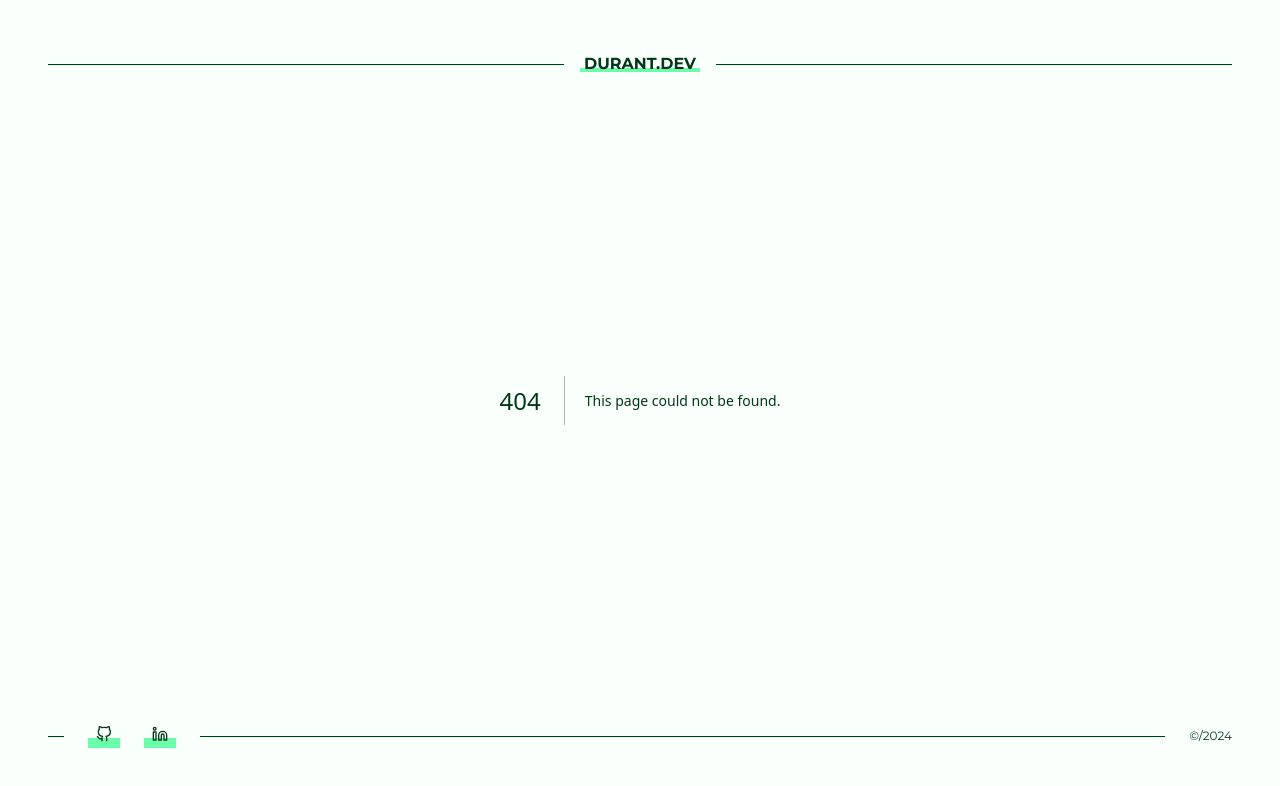
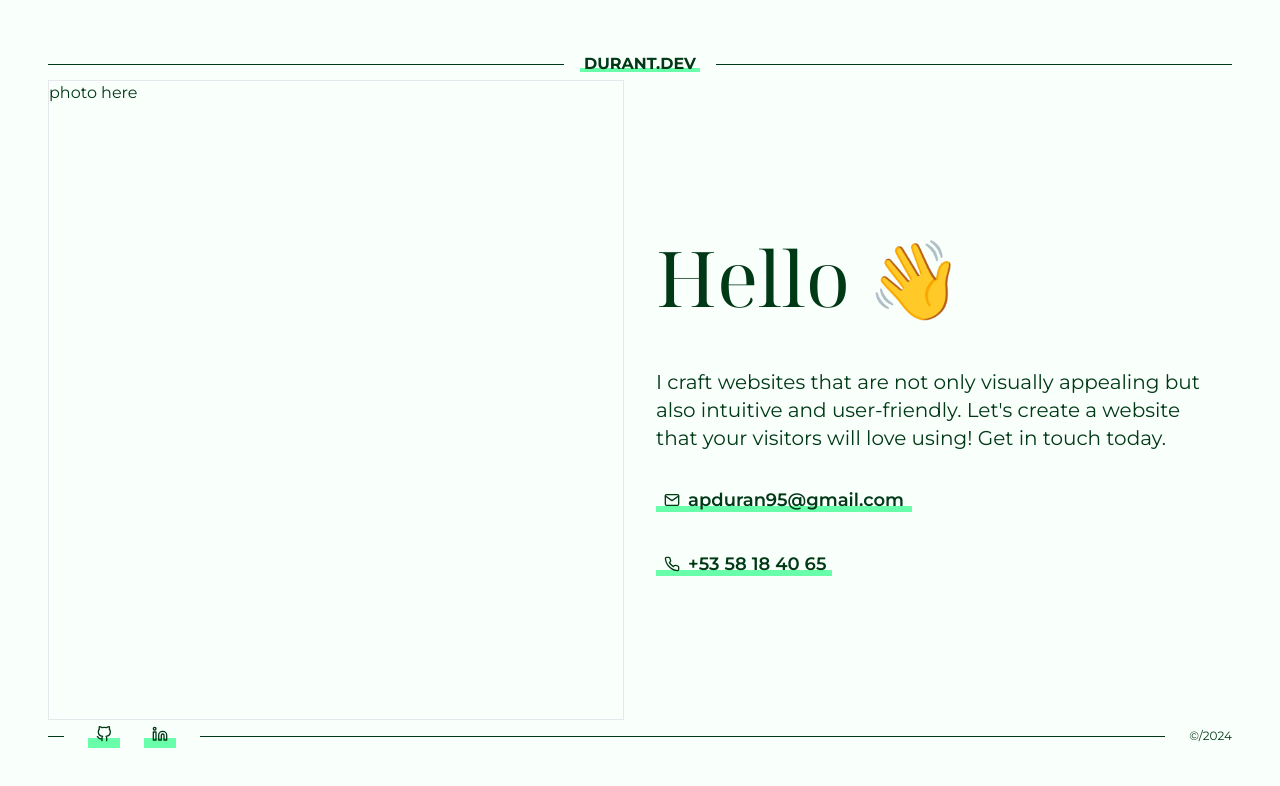
Before and after one commit to durantdurant95/portfolio, a Next.js app: page /contact in a window 1280 px wide. Before the commit this address had no page. Shown: the top 786 px of the page. Built offline with nearby package versions, Linux system fonts and the light colour scheme.

Commit message:
Mockup of Contact page

```diff
--- /dev/null
+++ b/app/contact/page.tsx
@@ -0,0 +1,38 @@
+import { FiMail, FiPhone } from "react-icons/fi";
+import { notoSerif } from "../fonts";
+
+type Props = {};
+
+const Contact = (props: Props) => {
+  return (
+    <main className="flex grow gap-8">
+      <section className="border-main w-1/2 grow border">
+        <div>photo here</div>
+      </section>
+      <section className="flex w-1/2 flex-col justify-center gap-8">
+        <h1 className={`${notoSerif.className} text-[6vw]`}>Hello 👋</h1>
+        <p className="text-balance text-xl">
+          I craft websites that are not only visually appealing but also
+          intuitive and user-friendly. Let&apos;s create a website that your
+          visitors will love using! Get in touch today.
+        </p>
+        <a
+          href="mailto:apduran95@gmail.com"
+          className="relative flex h-8 w-64 items-center gap-2 p-1 text-lg font-semibold transition duration-300 ease-in-out before:absolute before:bottom-1 before:left-0 before:-z-10 before:h-[6px] before:w-full before:bg-celtic-300 hover:scale-[1.02] before:hover:h-7 before:hover:transform before:hover:duration-300"
+        >
+          <FiMail className="h-5 w-5 pl-1" />
+          apduran95@gmail.com
+        </a>
+        <a
+          href="tel:+5358184065"
+          className="relative flex h-8 w-44 items-center gap-2 p-1 text-lg font-semibold transition duration-300 ease-in-out before:absolute before:bottom-1 before:left-0 before:-z-10 before:h-[6px] before:w-full before:bg-celtic-300 hover:scale-[1.02] before:hover:h-7 before:hover:transform before:hover:duration-300"
+        >
+          <FiPhone className="h-5 w-5 pl-1" />
+          +53 58 18 40 65
+        </a>
+      </section>
+    </main>
+  );
+};
+
+export default Contact;
```
